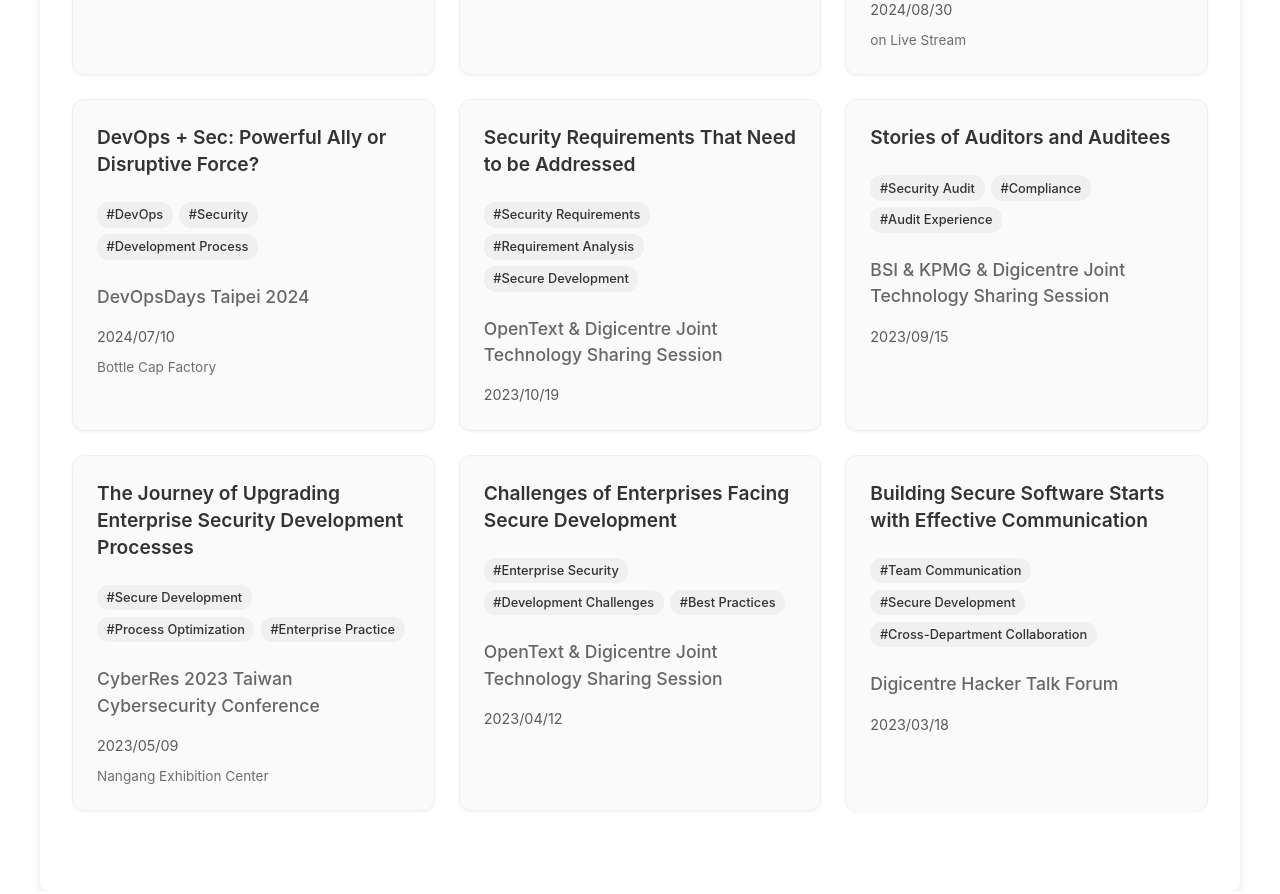
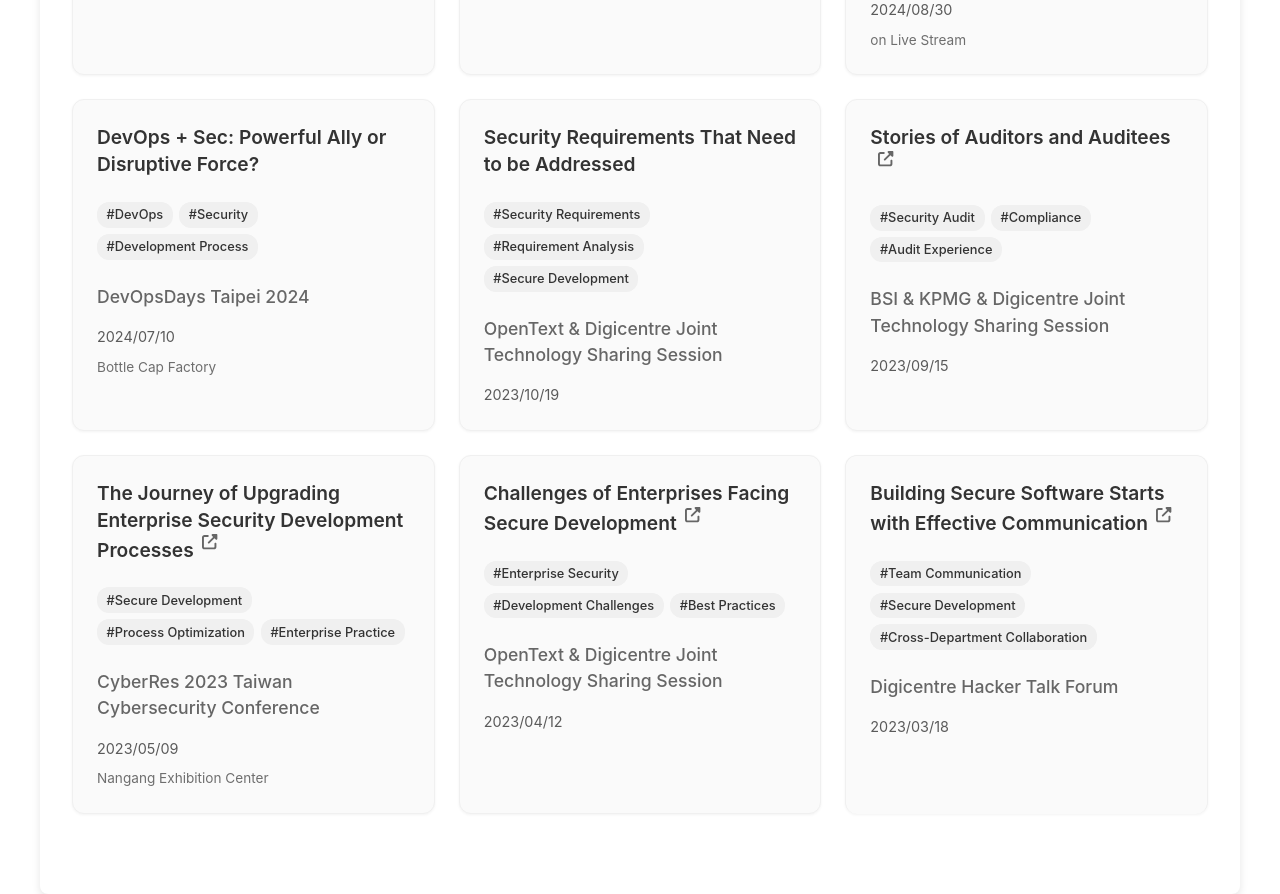
Before and after one commit to Lung-Yu/Lung-Yu.github.io, a React (Vite) app: page /cv in a window 1280 px wide. Shown: the part 2408-3302 px from the top of the page. Built offline with nearby package versions, Linux system fonts and the light colour scheme.

Commit message:
feat: 在會議標題中新增外部連結圖示，並添加相關樣式以提升可用性

```diff
--- a/src/features/cv/components/CV.tsx
+++ b/src/features/cv/components/CV.tsx
@@ -1,6 +1,8 @@
 import { useCV } from '../hooks/useCV';
 import '../styles/CV.css';
 import LanguageSwitcher from '../../../shared/components/LanguageSwitcher/LanguageSwitcher';
+import { FontAwesomeIcon } from '@fortawesome/react-fontawesome';
+import { faExternalLinkAlt } from '@fortawesome/free-solid-svg-icons';
 
 const CV = () => {
   const { cvData, isLoading } = useCV();
@@ -83,7 +85,19 @@ const CV = () => {
             {cvData.conferences.map((conf, index) => (
               <div key={index} className="conference-item">
                 <div className="conference-header">
-                  <h4>{conf.title}</h4>
+                  <h4>
+                    {conf.title}
+                    {conf.url && (
+                      <a
+                        href={conf.url}
+                        target="_blank"
+                        rel="noopener noreferrer"
+                        className="conference-link"
+                      >
+                        <FontAwesomeIcon icon={faExternalLinkAlt} className="external-link-icon" />
+                      </a>
+                    )}
+                  </h4>
                   {conf.tags && (
                     <div className="conference-tags">
                       {conf.tags.map((tag, tagIndex) => (
--- a/src/features/cv/styles/CV.css
+++ b/src/features/cv/styles/CV.css
@@ -260,6 +260,21 @@
   right: 10px;
 }
 
+.conference-link {
+  margin-left: 8px;
+  color: #666;
+  transition: color 0.2s ease;
+}
+
+.conference-link:hover {
+  color: #007bff;
+}
+
+.external-link-icon {
+  font-size: 0.8em;
+  vertical-align: super;
+}
+
 @media (max-width: 768px) {
     .cv-container {
         padding: 1rem;
```
